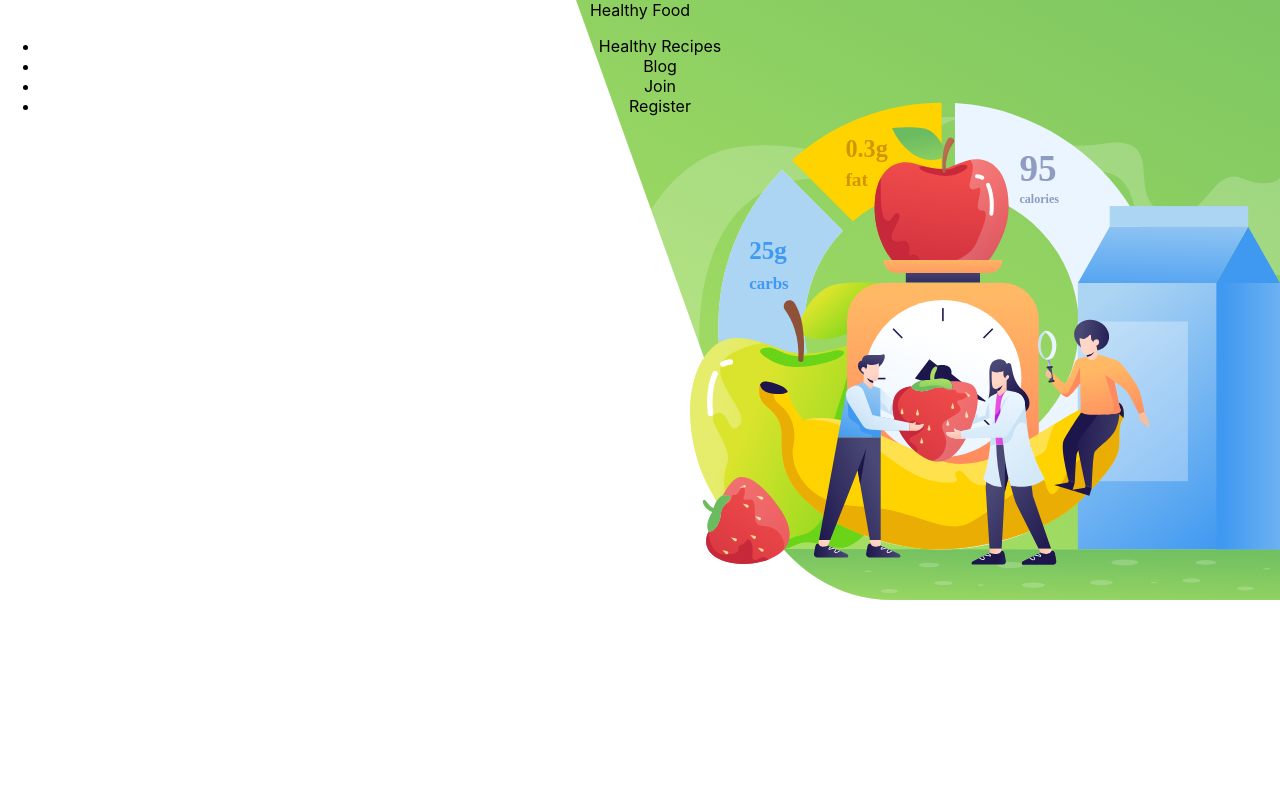
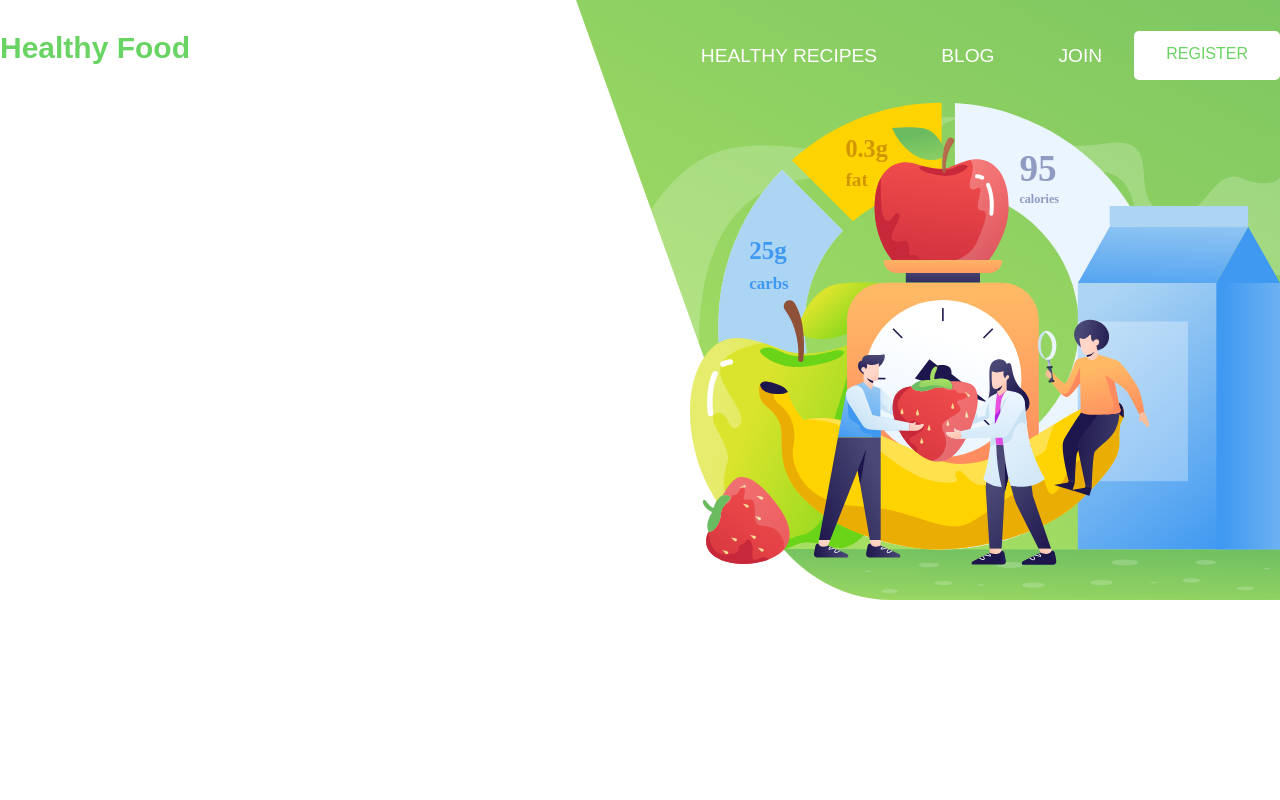
Before and after one commit to lucasmbrute2/Healthy-Food-Commerce, a React (Create React App) app: page / in a window 1280 px wide. Shown: the top 800 px of the page. Built offline with nearby package versions, Linux system fonts and the light colour scheme.

Commit message:
feat(Header):style in header nav list

```diff
--- a/src/components/Header/Header.js
+++ b/src/components/Header/Header.js
@@ -1,22 +1,23 @@
-import "./Header.css"
+import "./Header.scss"
 
 export default function Header(){
     return(
         <div className='header'>
-            <div>
-                Healthy Food
+            <div className='header-container'>
+                <div className='header-container-logo'>
+                    <h1 className='header-container-logo-h1'>Healthy Food</h1>
+                </div>
+                <div className='header-container-list'>
+                    <nav className='header-container-list-nav'>
+                        <ul className='header-container-list-nav-ul'>
+                            <li>HEALTHY RECIPES</li>
+                            <li>BLOG</li>
+                            <li>JOIN</li>
+                            <li id='li-register'>REGISTER</li>
+                        </ul>
+                    </nav>
+                </div>
             </div>
-            <div>
-                <nav>
-                    <ul>
-                        <li>Healthy Recipes</li>
-                        <li>Blog</li>
-                        <li>Join</li>
-                        <li>Register</li>
-                    </ul>
-                </nav>
-            </div>
-
         </div>
     )
 }
--- /dev/null
+++ b/src/components/Header/Header.scss
@@ -0,0 +1,55 @@
+@import "../../styles/style.scss";
+
+.header{
+    background: url('../../img/Illustration.svg');
+    background-repeat: no-repeat;
+    background-position: right top;
+    background-size: 55% auto;
+    height: 100vh;
+
+//---LOGO---
+
+    &-container{
+        @include container;
+        display: flex;
+        justify-content: space-between;
+        align-items: center;
+
+        &-logo{
+
+            &-h1{
+                font-family: 'Poppins', sans-serif;
+                font-size: 30px;
+                color: rgb(105, 212, 99);
+            }
+        }
+    }
+}
+
+//--LISTA DE ITENS--
+
+.header-container-list{
+    margin-top: 15px;
+    &-nav{
+
+        &-ul{
+            display: flex;
+            list-style: none;
+
+        }
+    }
+}
+li{
+    padding: .9rem 2rem .8rem 2rem;
+    font-size: 1.2em;
+    color: #fff;
+    font-family: 'Poppins', sans-serif;
+    font-weight: 500;
+}
+#li-register{
+    color: rgb(105, 212, 99);
+    background-color: #fff;
+    border-radius: 5px;
+    font-size: 1em;
+    cursor: pointer;
+}
```
